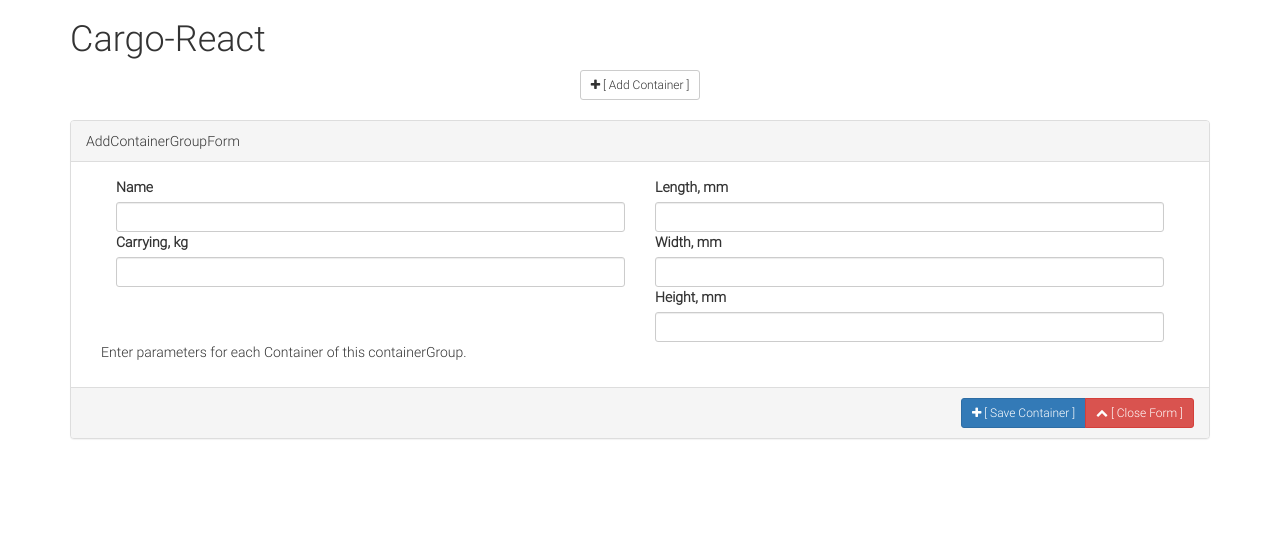
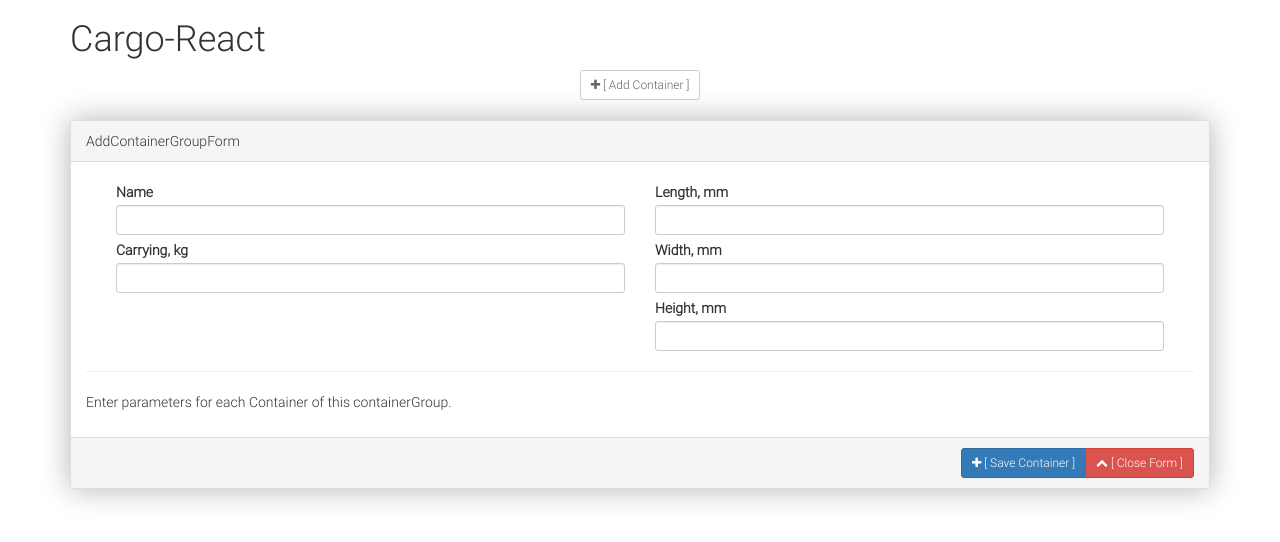
Before and after one commit to pravosleva/cargo-react, a React (Create React App) app: page / in a window 1280 px wide. Shown: the top 542 px of the page. Built offline with nearby package versions, Linux system fonts and the light colour scheme.

Commit message:
Updates
- The productList for each Container Group will saved to main App state
- Styles updated
- One task closed
The next task: Input form for product parameters.

```diff
--- a/src/components/AddContainerGroupForm.js
+++ b/src/components/AddContainerGroupForm.js
@@ -22,7 +22,7 @@ class AddContainerGroupForm extends Component {
           <div className='panel-heading'>AddContainerGroupForm</div>
 
           <div className='panel-body'>
-            <div className='row' style={{paddingLeft:'30px', paddingRight:'30px'}}>
+            <div className='row' style={{paddingLeft:'30px',paddingRight:'30px'}}>
               <div className='col-lg-6 col-md-6 col-sm-6 col-xs-12'>
                 <label>Name</label>
                 <input className='form-control input-sm' onChange={this.props.updateContainerGroupFormState.bind(this, 'name')} value={this.props.containerGroupFormState.name}></input>
@@ -37,8 +37,9 @@ class AddContainerGroupForm extends Component {
                 <label>Height, mm</label>
                 <input className='form-control input-sm' onChange={this.props.updateContainerGroupFormState.bind(this, 'height')} value={this.props.containerGroupFormState.height}></input>
               </div>
-              <p>Enter parameters for each Container of this containerGroup.</p>
             </div>
+            <hr />
+            <p>Enter parameters for each Container of this containerGroup.</p>
           </div>
 
           <div className='panel-footer'>
--- a/src/components/App.js
+++ b/src/components/App.js
@@ -1,5 +1,5 @@
 import React, { Component } from 'react';
-import '../css/App.css';
+//import '../css/App.css';
 import Button from './Button';
 import AddContainerGroupForm from './AddContainerGroupForm';
 import ContainerGroupList from './ContainerGroupList';
@@ -41,6 +41,7 @@ class App extends Component {
 
     let containerGroupList = this.state.containerGroupList;
     obj.id = _getUUID();
+    obj.productList = [];
     containerGroupList.push(obj);
     this.setState({ containerGroupList });
     this.updateContainerGroupFormState('clearForm');
@@ -83,10 +84,16 @@ class App extends Component {
   }
   _updateProductListForContainerGroup(obj) {
     // obj = {productList, containerId}
-    // Need to save the productList for Container Group to this state...
-
-    console.log(obj);
-
+    // Task: Need to save the productList for the Container Group to this state.
+    let containerGroupList = this.state.containerGroupList;
+    // Refresh productList for this Container Group:
+    containerGroupList.map((e, i) => {
+      if(e.id===obj.containerId){
+        e.productList = obj.productList;
+      }
+    });
+    // Refresh containerGroupData for this state:
+    this.setState({containerGroupList});
   }
   render() {
     return (
--- /dev/null
+++ b/src/css/bs-custom.css
@@ -0,0 +1,9 @@
+.panel {
+  box-shadow: 0 0 30px rgba(0, 0, 0, 0.3);
+}
+
+.btn-default {
+    color: #666;
+    background-color: #fff;
+    border-color: #ccc;
+}
--- a/src/css/index.css
+++ b/src/css/index.css
@@ -14,3 +14,8 @@ body {
   padding: 0;
   font-family: Roboto, sans-serif;
 }
+
+label {
+  margin-top: 5px;
+  margin-bottom: 3px;
+}
--- a/src/index.js
+++ b/src/index.js
@@ -3,7 +3,9 @@ import ReactDOM from 'react-dom';
 import App from './components/App.js';
 //import registerServiceWorker from './registerServiceWorker';
 import './css/index.css';
+import './css/App.css';
 import '../node_modules/font-awesome/css/font-awesome.min.css';
+import './css/bs-custom.css';
 
 ReactDOM.render(<App />, document.getElementById('root'));
 //registerServiceWorker();
```
Also changed, not shown: 1 other file (tests, documents, lock files or other folders).
